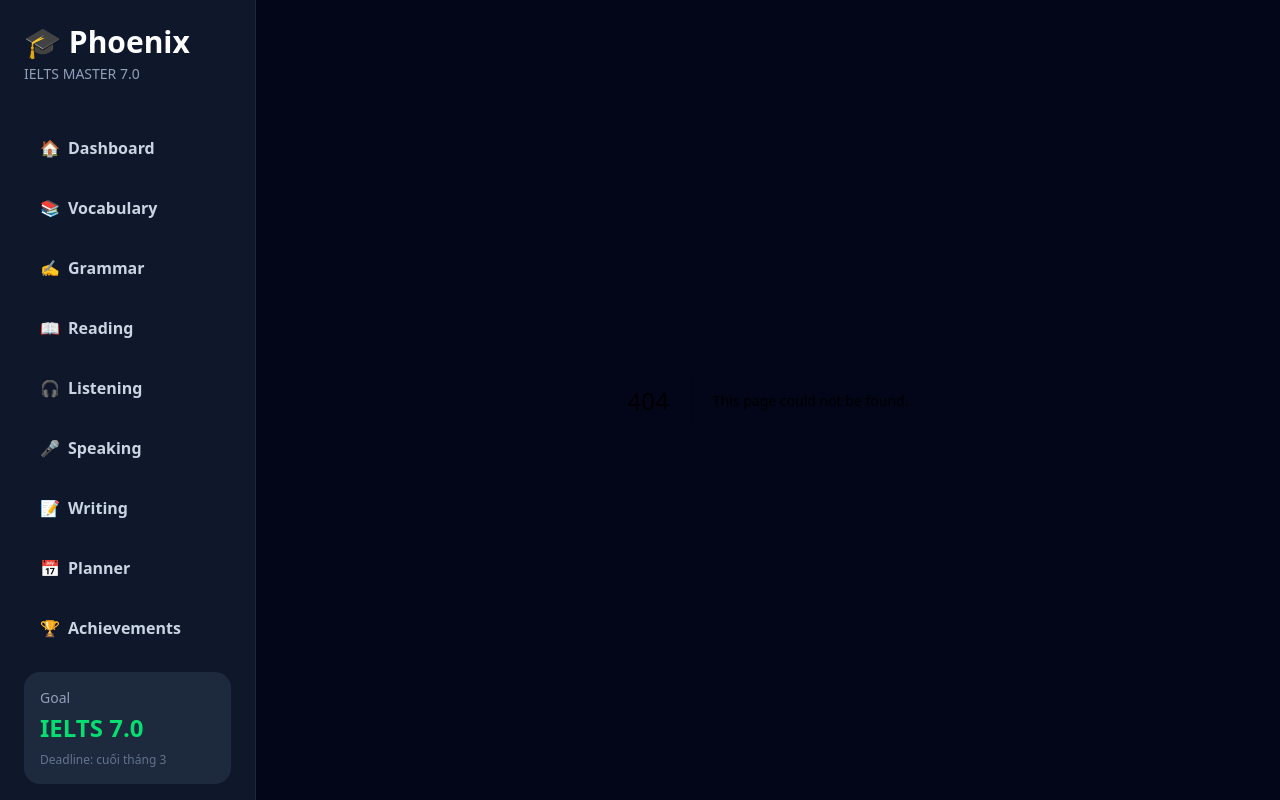
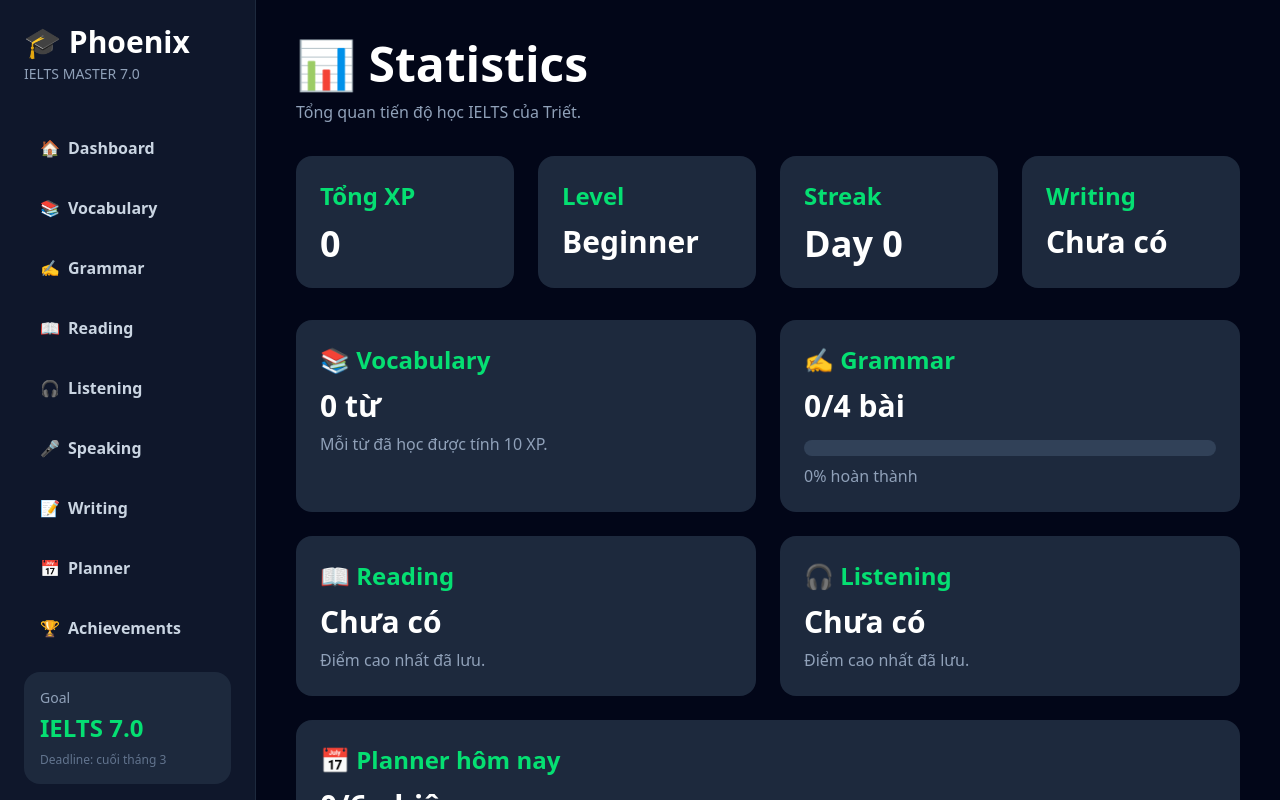
Before and after one commit to vominhhy369-svg/phoenix-ielts, a Next.js app: page /statistics in a window 1280 px wide. Before the commit this address had no page. Shown: the top 800 px of the page. Built offline with nearby package versions, Linux system fonts and the light colour scheme.

Commit message:
Add statistics to sidebar

```diff
--- /dev/null
+++ b/app/statistics/page.tsx
@@ -0,0 +1,176 @@
+"use client";
+
+import { useEffect, useState } from "react";
+
+export default function Statistics() {
+  const [learnedWords, setLearnedWords] = useState<string[]>([]);
+  const [grammarLessons, setGrammarLessons] = useState<string[]>([]);
+  const [plannerTasks, setPlannerTasks] = useState<string[]>([]);
+  const [hasWriting, setHasWriting] = useState(false);
+  const [readingBestScore, setReadingBestScore] = useState("Chưa có");
+  const [listeningBestScore, setListeningBestScore] = useState("Chưa có");
+  const [streak, setStreak] = useState(0);
+
+  useEffect(() => {
+    setLearnedWords(JSON.parse(localStorage.getItem("learnedWords") || "[]"));
+    setGrammarLessons(
+      JSON.parse(localStorage.getItem("completedGrammarLessons") || "[]")
+    );
+    setPlannerTasks(JSON.parse(localStorage.getItem("plannerTasks") || "[]"));
+
+    const essay = localStorage.getItem("writingEssay") || "";
+    setHasWriting(essay.trim().length > 0);
+
+    const reading = localStorage.getItem("readingBestScore");
+    const listening = localStorage.getItem("listeningBestScore");
+    const savedStreak = localStorage.getItem("streakCount");
+
+    if (reading) setReadingBestScore(`${reading}/3`);
+    if (listening) setListeningBestScore(`${listening}/3`);
+    if (savedStreak) setStreak(Number(savedStreak));
+  }, []);
+
+  const totalTasks = 6;
+  const totalGrammarLessons = 4;
+
+  const grammarProgress = Math.round(
+    (grammarLessons.length / totalGrammarLessons) * 100
+  );
+
+  const plannerProgress = Math.round((plannerTasks.length / totalTasks) * 100);
+
+  const readingXP =
+    readingBestScore === "Chưa có"
+      ? 0
+      : Number(readingBestScore.split("/")[0]) * 20;
+
+  const listeningXP =
+    listeningBestScore === "Chưa có"
+      ? 0
+      : Number(listeningBestScore.split("/")[0]) * 20;
+
+  const totalXP =
+    learnedWords.length * 10 +
+    grammarLessons.length * 30 +
+    plannerTasks.length * 20 +
+    readingXP +
+    listeningXP +
+    streak * 25 +
+    (hasWriting ? 50 : 0);
+
+  let level = "Beginner";
+
+  if (totalXP >= 600) {
+    level = "IELTS Warrior";
+  } else if (totalXP >= 300) {
+    level = "Learner";
+  } else if (totalXP >= 100) {
+    level = "Starter";
+  }
+
+  return (
+    <div className="min-h-screen bg-slate-950 text-white p-10">
+      <h1 className="text-5xl font-bold mb-3">📊 Statistics</h1>
+
+      <p className="text-slate-400 mb-8">
+        Tổng quan tiến độ học IELTS của Triết.
+      </p>
+
+      <div className="grid grid-cols-4 gap-6 mb-8">
+        <div className="bg-slate-800 rounded-2xl p-6">
+          <h2 className="text-2xl font-bold text-green-400">Tổng XP</h2>
+          <p className="mt-3 text-4xl font-bold">{totalXP}</p>
+        </div>
+
+        <div className="bg-slate-800 rounded-2xl p-6">
+          <h2 className="text-2xl font-bold text-green-400">Level</h2>
+          <p className="mt-3 text-3xl font-bold">{level}</p>
+        </div>
+
+        <div className="bg-slate-800 rounded-2xl p-6">
+          <h2 className="text-2xl font-bold text-green-400">Streak</h2>
+          <p className="mt-3 text-4xl font-bold">Day {streak}</p>
+        </div>
+
+        <div className="bg-slate-800 rounded-2xl p-6">
+          <h2 className="text-2xl font-bold text-green-400">Writing</h2>
+          <p className="mt-3 text-3xl font-bold">
+            {hasWriting ? "Có bài" : "Chưa có"}
+          </p>
+        </div>
+      </div>
+
+      <div className="grid grid-cols-2 gap-6">
+        <div className="bg-slate-800 rounded-2xl p-6">
+          <h2 className="text-2xl font-bold text-green-400 mb-3">
+            📚 Vocabulary
+          </h2>
+
+          <p className="text-3xl font-bold">{learnedWords.length} từ</p>
+
+          <p className="mt-2 text-slate-400">
+            Mỗi từ đã học được tính 10 XP.
+          </p>
+        </div>
+
+        <div className="bg-slate-800 rounded-2xl p-6">
+          <h2 className="text-2xl font-bold text-green-400 mb-3">
+            ✍️ Grammar
+          </h2>
+
+          <p className="text-3xl font-bold">
+            {grammarLessons.length}/{totalGrammarLessons} bài
+          </p>
+
+          <div className="mt-4 w-full h-4 bg-slate-700 rounded-full">
+            <div
+              className="h-4 bg-green-500 rounded-full"
+              style={{ width: `${grammarProgress}%` }}
+            ></div>
+          </div>
+
+          <p className="mt-2 text-slate-400">{grammarProgress}% hoàn thành</p>
+        </div>
+
+        <div className="bg-slate-800 rounded-2xl p-6">
+          <h2 className="text-2xl font-bold text-green-400 mb-3">
+            📖 Reading
+          </h2>
+
+          <p className="text-3xl font-bold">{readingBestScore}</p>
+
+          <p className="mt-2 text-slate-400">Điểm cao nhất đã lưu.</p>
+        </div>
+
+        <div className="bg-slate-800 rounded-2xl p-6">
+          <h2 className="text-2xl font-bold text-green-400 mb-3">
+            🎧 Listening
+          </h2>
+
+          <p className="text-3xl font-bold">{listeningBestScore}</p>
+
+          <p className="mt-2 text-slate-400">Điểm cao nhất đã lưu.</p>
+        </div>
+
+        <div className="bg-slate-800 rounded-2xl p-6 col-span-2">
+          <h2 className="text-2xl font-bold text-green-400 mb-3">
+            📅 Planner hôm nay
+          </h2>
+
+          <p className="text-3xl font-bold">
+            {plannerTasks.length}/{totalTasks} nhiệm vụ
+          </p>
+
+          <div className="mt-4 w-full h-4 bg-slate-700 rounded-full">
+            <div
+              className="h-4 bg-green-500 rounded-full"
+              style={{ width: `${plannerProgress}%` }}
+            ></div>
+          </div>
+
+          <p className="mt-2 text-slate-400">{plannerProgress}% hoàn thành</p>
+        </div>
+      </div>
+    </div>
+  );
+}
```
